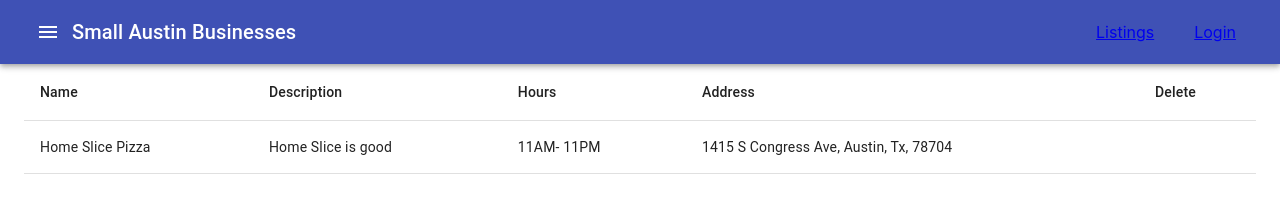
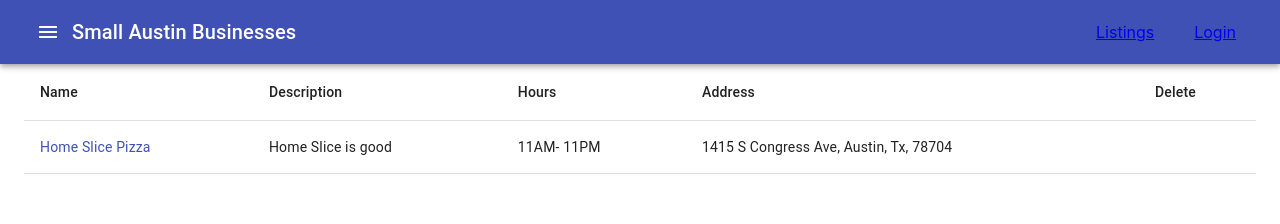
Before and after one commit to benedwrds/small-business, a React (Create React App) app: page / in a window 1280 px wide. Shown: the top 224 px of the page. Built offline with nearby package versions, Linux system fonts and the light colour scheme.

Commit message:
details container and component

```diff
--- a/src/Router.js
+++ b/src/Router.js
@@ -4,6 +4,7 @@ import cookie from 'cookie'
 import Listing from './containers/Listing'
 import Login from './components/Login'
  import Add from './components/Add'
+ import Details from './components/Details'
 
 const checkAuth = () => {
   const cookies = cookie.parse(document.cookie)
@@ -27,6 +28,7 @@ const Router = () => {
         <Switch>
             <Route exact path="/" component={Listing} />
             <Route path="/login" component={Login} />
+            <Route path="/details" component={Details}/>
              <Route path="/add" component={Add} />
         </Switch>
     );
--- /dev/null
+++ b/src/components/Details.js
@@ -0,0 +1,26 @@
+//Business Name
+//Description
+//Hours
+import React from 'react';
+
+const Details = (props) => {
+  return (
+      <div>
+
+      </div>
+    )
+  }
+
+
+export default Details;
+
+
+// {props.businesses.map((business, idx) => (
+//     key={idx}
+//         {/* <TableCell>{business["name"]}</TableCell> */}
+//         business["name"]
+//         business["description"]
+//         business["hours"]
+//         business["address"]
+
+// ))}
--- a/src/components/Listing.js
+++ b/src/components/Listing.js
@@ -6,7 +6,8 @@ import {
     TableCell,
     TableHead,
     TableRow,
-    Toolbar
+    Toolbar,
+    Link
 } from '@material-ui/core'
 // import DeleteIcon from '@material-ui/icons/Delete'
 // import Chart from '../containers/Chart'
@@ -35,7 +36,8 @@ const Listing = (props) => {
                 <TableBody>
                 {props.businesses.map((business, idx) => (
                     <TableRow key={idx}>
-                        <TableCell>{business["name"]}</TableCell>
+                        {/* <TableCell>{business["name"]}</TableCell> */}
+                        <TableCell><Link to="/details">{business["name"]}</Link></TableCell>
                         <TableCell>{business["description"]}</TableCell>
                         <TableCell>{business["hours"]}</TableCell>
                         <TableCell>{business["address"]}</TableCell>
--- /dev/null
+++ b/src/containers/Details.js
@@ -0,0 +1,12 @@
+import { connect } from 'react-redux'
+// import { addbusiness} from '../redux/actions'
+import Details from '../components/Details'
+
+const mapStateToProps = (state) => {
+  return {
+  //ex:props.businesses  //array
+      businesses: state.businesses
+  }
+}
+
+export default connect(mapStateToProps)(Details)
```
